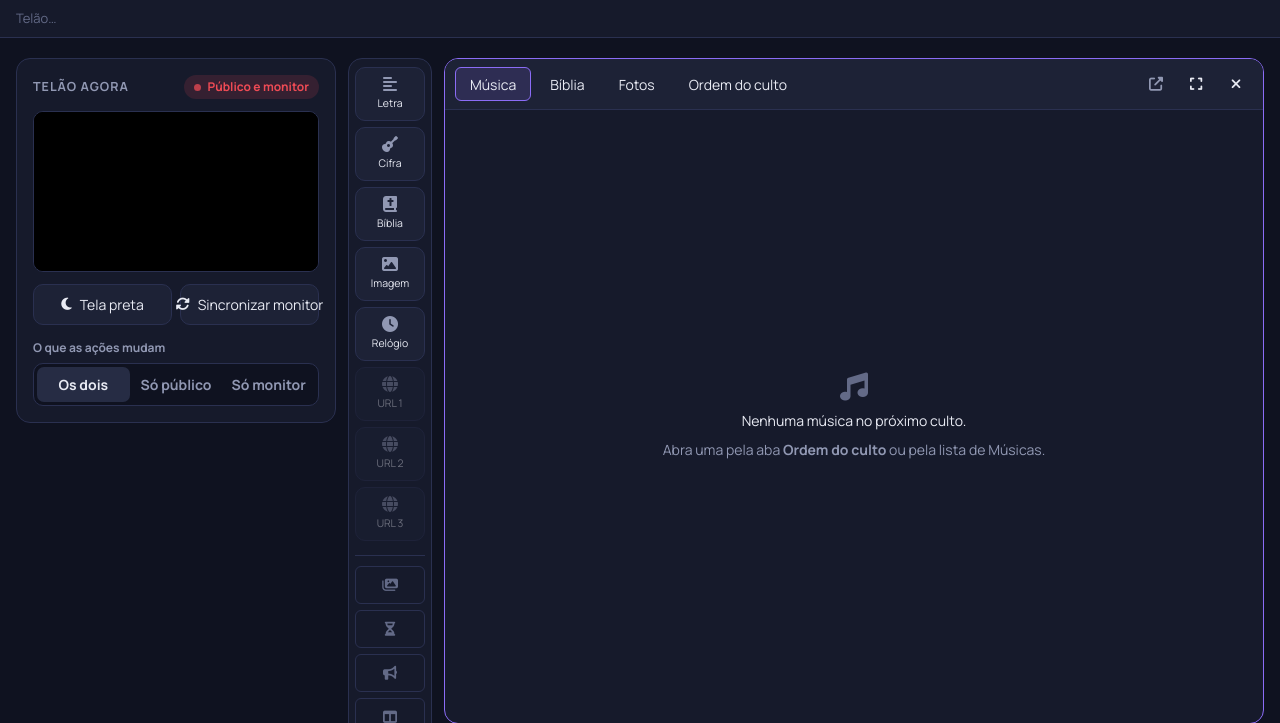
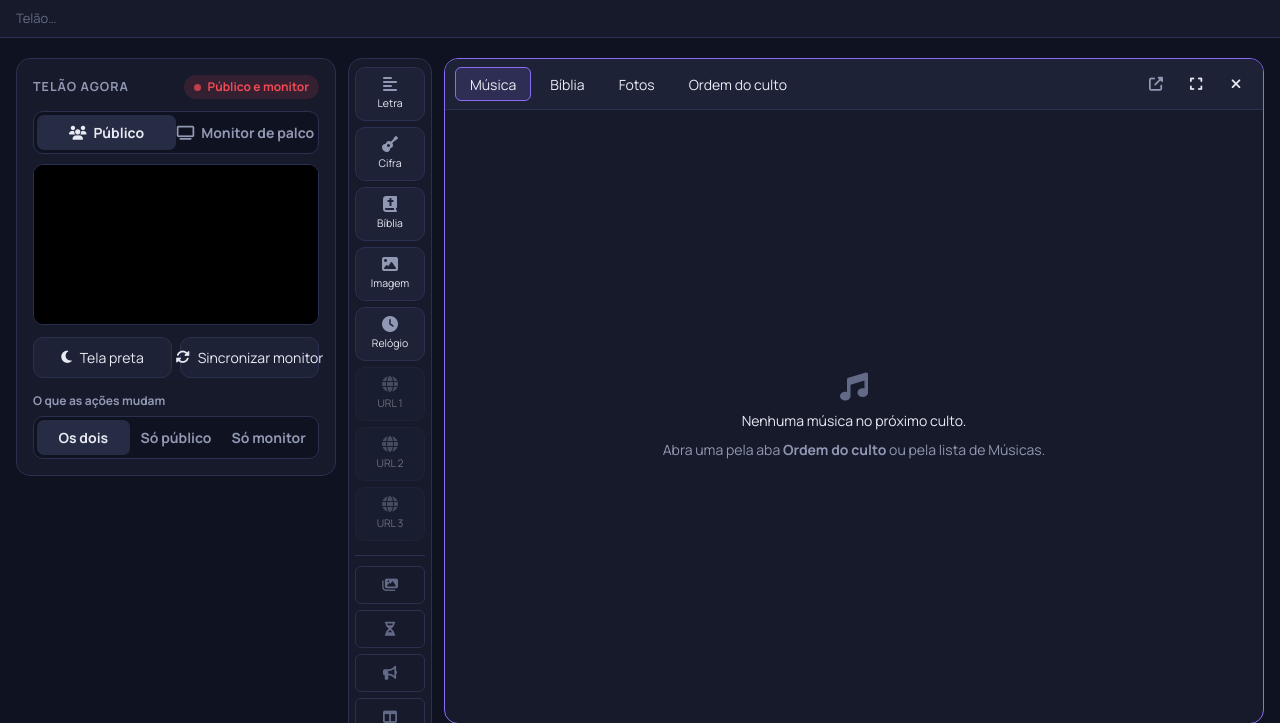
Before and after one commit to brunomint/U-Control, a Flask app: page /control in a window 1280 px wide. Shown: the part 56-779 px from the top of the page. Run offline with Flask 3, Linux system fonts and the light colour scheme; the visitor is signed in with stand-in values (Sample User, id 1); data that the repository does not hold is empty; parts of the project's set-up code (start-up, migrations or seed data) failed here and were passed over; some libraries are stand-ins or nearby versions.

Commit message:
Controle: prévia mostra o monitor de palco no modo Só monitor
Seletor Público · Monitor de palco em cima da prévia "Telão agora". Ao
escolher Só monitor a prévia passa sozinha pro monitor (o que se muda
vai pro palco: dá pra ver a cifra, o monitor dividido etc.); ao voltar
pra Os dois/Só público, volta pro público. Troca manual quando quiser.
A linha de baixo mostra sempre a outra tela. O resumo do telão passa a
informar url/url1/url2 do monitor.

Co-Authored-By: Claude Opus 5.5 <noreply@anthropic.com>

```diff
--- a/static/css/pages/control.css
+++ b/static/css/pages/control.css
@@ -360,3 +360,14 @@
   .url-row .uc-field:first-child { width: 100%; }
   body.panel-sheet-open { overflow: hidden; }
 }
+
+/* Seletor da prévia: Público | Monitor de palco */
+.preview-view-seg { display: grid; grid-template-columns: repeat(2, minmax(0, 1fr)); margin-bottom: 10px; }
+.preview-view-seg button { justify-content: center; }
+.preview-view-seg [data-preview="monitor"][aria-pressed="true"] { background: var(--uc-live); color: #fff; }
+.preview-screen-label {
+  position: absolute; left: 8px; bottom: 8px; z-index: 4; padding: 3px 9px; border-radius: 999px;
+  background: rgba(240, 75, 85, .9); color: #fff; font-size: 11.5px; font-weight: 700; pointer-events: none;
+}
+.preview-screen-label[hidden] { display: none; }
+.ctl.panel-expanded .ctl-live .preview-view-seg { margin-bottom: 8px; }
--- a/static/js/pages/control.js
+++ b/static/js/pages/control.js
@@ -356,8 +356,11 @@ function renderModes() {
 }
 
 function applyServerMode(mode) {
+    const was = monitorOnlyMode ? 'monitor' : publicOnlyMode ? 'public' : 'all';
     monitorOnlyMode = mode === 'monitor';
     publicOnlyMode = mode === 'public';
+    // Entrou ou saiu do Só monitor: a prévia acompanha a tela que está mudando
+    if (mode !== was) previewView = monitorOnlyMode ? 'monitor' : 'public';
     renderModes();
 }
 
@@ -367,7 +370,10 @@ function applyServerMode(mode) {
 function setModeChoice(mode) {
     monitorOnlyMode = mode === 'monitor';
     publicOnlyMode = mode === 'public';
+    // A prévia passa a mostrar a tela que vai mudar
+    previewView = monitorOnlyMode ? 'monitor' : 'public';
     renderModes();
+    renderPreview();
     // Manda o modo pro servidor — fonte única de verdade que _release_kind
     // usa pra QUALQUER liberação (card do /control ou banner nas próprias
     // páginas, ver display_state._active_mode). Também reseta o
@@ -402,32 +408,61 @@ function syncMonitor() {
 // mudava com fontes escolhidas aqui e ficava na fonte anterior). O que
 // muda só no monitor (Modo monitor, tela dividida) aparece na linha de
 // baixo, não na prévia.
+// Qual tela a prévia mostra: 'public' ou 'monitor' (seletor acima dela)
+let previewView = 'public';
+let lastTelaoStatus = null;
+
 function applyTelaoStatus(st) {
     if (!st || !st.live) return;
+    lastTelaoStatus = st;
     applyServerMode(st.mode);
     setBlackoutButton(!!st.blackout);
-    const url = st.live.url || '';
-    const target = url.startsWith('/static/') ? '/img' : (url || 'about:blank');
+    renderPreview();
+}
+
+function renderPreview() {
+    const st = lastTelaoStatus;
+    if (!st) return;
+    const showMonitor = previewView === 'monitor';
+    document.querySelectorAll('.preview-view-seg [data-preview]').forEach(b =>
+        b.setAttribute('aria-pressed', String(b.dataset.preview === previewView)));
+    document.getElementById('preview-screen-label').hidden = !showMonitor;
+
+    // Endereços da tela escolhida (monitor sem nada diferente = o mesmo do público)
+    let url1 = st.live.url || '';
+    let url2 = '';
+    if (showMonitor && st.monitor) {
+        if (st.monitor.kind === 'split') { url1 = st.monitor.url1; url2 = st.monitor.url2; }
+        else url1 = st.monitor.url || url1;
+    }
+    const norm = u => (u && u.startsWith('/static/') ? '/img' : (u || 'about:blank'));
     const f1 = document.getElementById('iframe1');
     const f2 = document.getElementById('iframe2');
-    if (url && (f1.getAttribute('src') !== target || f2.getAttribute('src') !== 'about:blank')) {
-        updateIframes(url, '');
+    if (url1 && (f1.getAttribute('src') !== norm(url1) || f2.getAttribute('src') !== norm(url2))) {
+        updateIframes(url1, url2);
     }
-    // Cifra: o público vê a letra e o palco a cifra — acende o botão
-    // Cifra (o que o operador escolheu), não o Letra
-    if (st.live.kind === 'lyrics' && st.monitor && st.monitor.kind === 'cifra') {
+    // Cifra (vista do público): o público vê a letra e o palco a cifra —
+    // acende o botão Cifra (o que o operador escolheu), não o Letra
+    if (!showMonitor && st.live.kind === 'lyrics' && st.monitor && st.monitor.kind === 'cifra') {
         onAir = ['cifra'];
         refreshSourceButtons();
     }
+    // A linha de baixo mostra sempre a OUTRA tela
     const note = document.getElementById('preview-monitor-note');
     if (note) {
-        note.hidden = !st.monitor;
-        if (st.monitor) {
-            note.innerHTML = '<i class="fas fa-tv"></i> Monitor de palco: <b></b>';
-            note.querySelector('b').textContent = st.monitor.label;
+        const other = showMonitor ? (st.monitor ? st.live : null) : st.monitor;
+        note.hidden = !other;
+        if (other) {
+            note.innerHTML = showMonitor ? '<i class="fas fa-users"></i> Público: <b></b>' : '<i class="fas fa-tv"></i> Monitor de palco: <b></b>';
+            note.querySelector('b').textContent = other.label;
         }
     }
 }
+
+document.querySelectorAll('.preview-view-seg [data-preview]').forEach(b => b.addEventListener('click', () => {
+    previewView = b.dataset.preview;
+    renderPreview();
+}));
 socket.on('telao_status', applyTelaoStatus);
 socket.on('connect', () => {
     fetch('/api/telao-status').then(r => (r.ok ? r.json() : null)).then(applyTelaoStatus).catch(() => {});
--- a/telao.py
+++ b/telao.py
@@ -209,7 +209,9 @@ def build_status():
         staged = []
     return {
         'live': {**describe(_public_entry()), 'url': public_url()},
-        'monitor': describe(_monitor) if _monitor else None,
+        # url/url1/url2: a prévia do /control mostra o monitor quando pedem
+        'monitor': {**describe(_monitor), 'url': _monitor.get('url', ''),
+                    'url1': _monitor.get('url1', ''), 'url2': _monitor.get('url2', '')} if _monitor else None,
         'staged': staged,
         'mode': 'monitor' if mode.get('monitor_only') else 'public' if mode.get('exclude_monitor') else 'all',
         'follow': follow,
--- a/templates/control.html
+++ b/templates/control.html
@@ -25,6 +25,12 @@
             <h2 id="live-title">Telão agora</h2>
             <span class="uc-pill uc-pill-live" id="mode-pill"><span class="dot"></span>Público e monitor</span>
         </div>
+        <!-- Qual tela a prévia mostra. Troca sozinho pra Monitor no modo
+             "Só monitor" (o que se muda vai pro palco) — control.js -->
+        <div class="uc-seg preview-view-seg" role="group" aria-label="Tela mostrada na prévia">
+            <button type="button" data-preview="public" aria-pressed="true"><i class="fas fa-users"></i> Público</button>
+            <button type="button" data-preview="monitor" aria-pressed="false"><i class="fas fa-tv"></i> Monitor de palco</button>
+        </div>
 
         <!-- "Preparar vs. liberar": conteúdo preparado em /lyrics/<id>,
              /bible/control, /bible/<book>/<chapter> ou /presenter espera
@@ -42,6 +48,7 @@
                 <iframe id="iframe1" src="about:blank" title="Prévia do telão (esquerda)"></iframe>
                 <iframe id="iframe2" src="about:blank" title="Prévia do telão (direita)"></iframe>
             </div>
+            <div class="preview-screen-label" id="preview-screen-label" hidden><i class="fas fa-tv"></i> Monitor de palco</div>
             <div class="preview-blackout" id="preview-blackout" hidden><i class="fas fa-moon"></i> Tela preta: o público vê tudo preto</div>
         </div>
         <!-- O que o monitor de palco mostra quando é diferente do público
```
Also changed, not shown: tests/test_smoke.py (+12 -0 lines).
